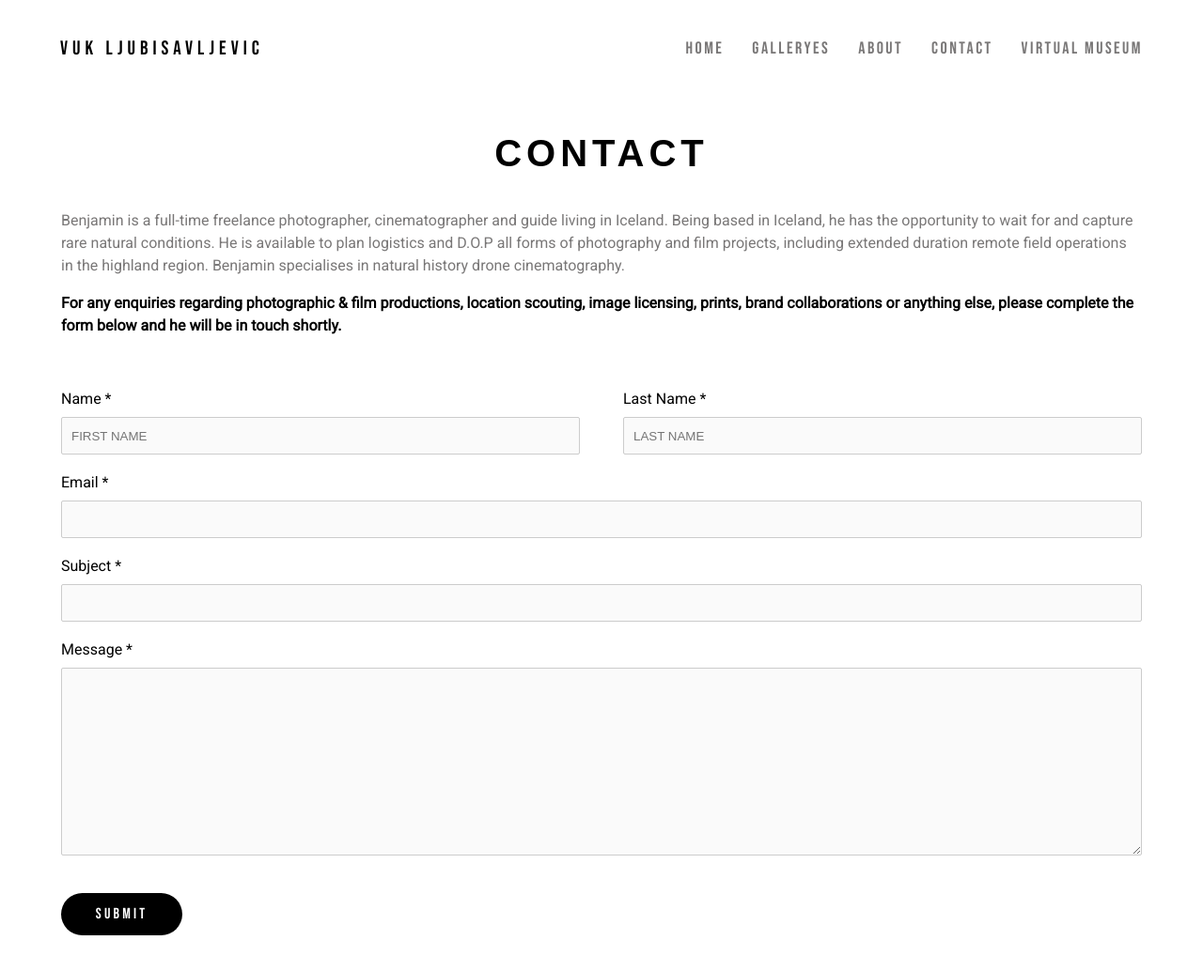
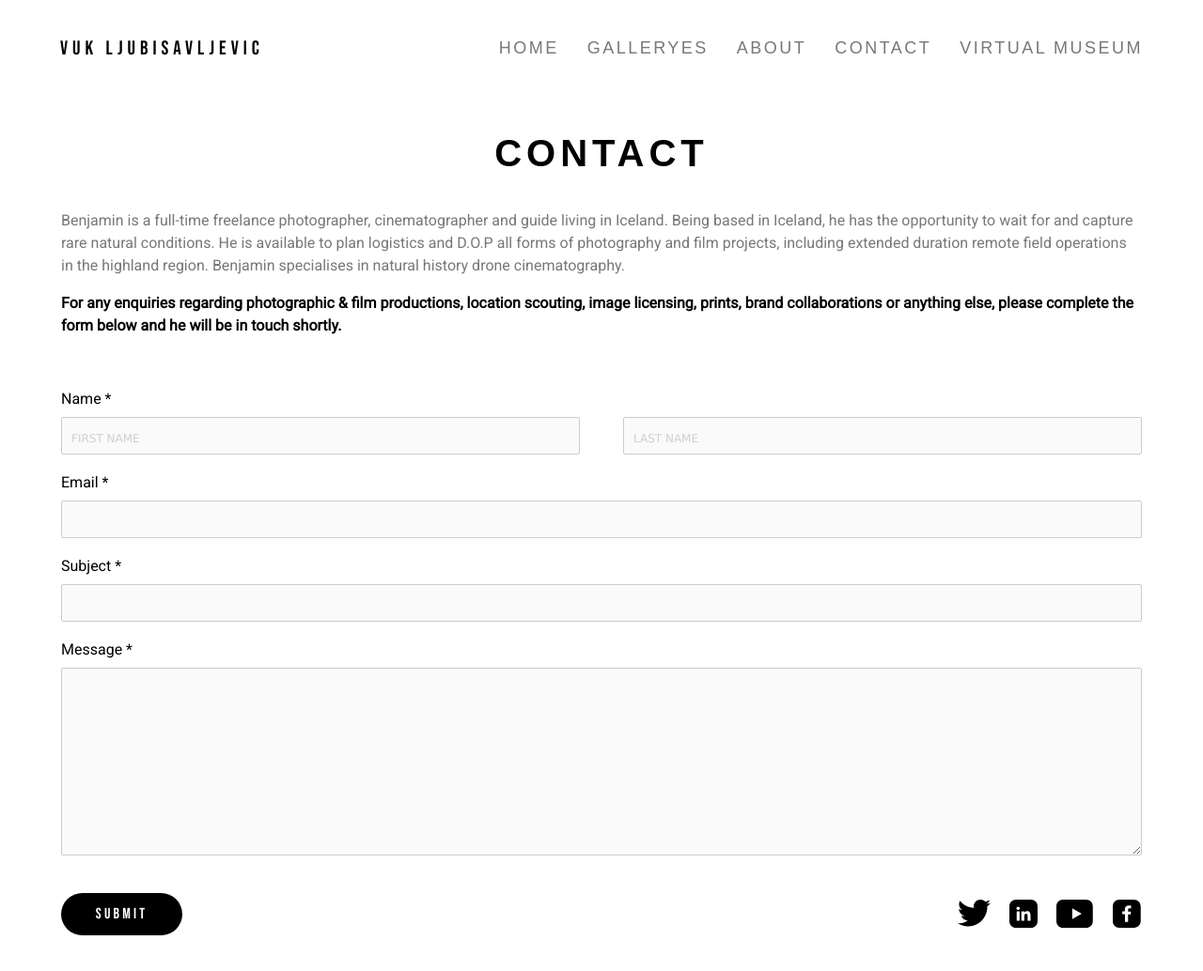
Before and after one commit to slobodanstring-tech/Vuk-Galerija, a plain HTML site: page contact.html in a window 1280 px wide. Shown: the whole page at 94% size. Drawn offline with Linux system fonts and the light colour scheme; a web font is replaced by a local one.

Commit message:
DOrada opet

```diff
--- a/contact.html
+++ b/contact.html
@@ -44,7 +44,6 @@
               <input id="Ime" type="text" placeholder="FIRST NAME">
             </div>
             <div class="input-box l-name">
-              <label for="Prezime">Last Name *</label>
               <input id="Prezime" type="text"placeholder="LAST NAME">
             </div>
             <div class="input-box">
@@ -60,6 +59,13 @@
               <textarea name="Textic" id="" cols="30" rows="10"></textarea>
             </div>
             <a class="btn" href="">Submit</a>
+            <div class="social-container">
+               <img src="./img/Vector-1.svg" alt="">
+               <img src="./img/Vector-2.svg" alt="">
+               <img src="./img/Vector-3.svg" alt="">
+               <img src="./img/Vector.svg" alt="">
+            </div>
+
           </form>
         </div>
       </div>
--- a/style.css
+++ b/style.css
@@ -34,7 +34,7 @@ ul{
   list-style: none;
 }
 h1,h2,h3{
-  line-height: 1; /*__3-Naslovi kad se sloze u dva reda budu mnogo odaljeni,pa se zato smanji lineheight*/
+  line-height: 1; /*___9-Naslovi kad se sloze u dva reda budu mnogo odaljeni,pa se zato smanji lineheight*/
 }
 .container{
   margin-inline: auto; /* margin-inline:auto;    dodaje margine samo na bocnim stranicama ___3*/
@@ -83,7 +83,7 @@ header ul a{
   color: var(--clr-text-light);
   letter-spacing: .248rem;
   font-weight: 400;
-  font-family: var(--ff-accent);
+  font-family: var(--ff-accent-2);
   padding: 0 1.5rem;
   transition: .5s;
   white-space: nowrap;/*___5-To postavis da se nebi dve reci prebacile jedna ispod druge kad smanjujes viewport*/
@@ -304,6 +304,20 @@ main h1{
   color: #000;
   font-weight: bold;
 }
+.contact .social-container{
+  display: flex;
+  align-items: center;
+  justify-content: center;
+}
+.contact .social-container > *{
+  height: 3rem;
+}
+.contact .social-container > * + *{
+  margin-left: 2rem;
+}
+.contact .social-container > * + *:hover{
+  opacity: 0.7;
+}
 form {
   display: flex;
   flex-wrap: wrap;
@@ -341,6 +355,14 @@ form textarea{
   max-width: 40rem;
   outline-color: black;
   border-radius: 2px;
+  caret-color: red;/*___9-biras boju linije u inputu */
+  margin-top: auto;
+  font-size: 2.2rem;
+}
+.input-box input::placeholder{/*___10-Ovako stilizujes placeholder*/
+  color: rgba(8, 8, 8, 0.171);
+  font-size: 1.2rem;
+  font-family: 'Lucida Sans', 'Lucida Sans Regular', 'Lucida Grande', 'Lucida Sans Unicode', Geneva, Verdana, sans-serif;
 }
 .input-box textarea{
   height: 20rem;
@@ -363,6 +385,7 @@ margin-bottom: 1rem;
   cursor: pointer;
   outline: none;
   transition: all .2s;
+  margin-right: auto;
 }
 .btn:hover{
   opacity: .7;
@@ -377,15 +400,15 @@ margin-bottom: 1rem;
   height: 50vh;
   margin-bottom: 5vh;
   position: relative;
-  background-color: #000;/* __8-Ovako se pravi overlay kad imas img, a ne background*/
-  animation: anima2 1s ease-out;
+  background-color: #000;/* ___8-Ovako se pravi overlay kad imas img, a ne background*/
 }
 .section-wrap img{
   width: 100%;
   height: 100%;
   object-fit: cover;
   position: relative;
-  opacity: .7;
+  animation: anima2 3s ease-out forwards;
+
 }
 .section-wrap h2{
   position: absolute;
@@ -394,15 +417,19 @@ margin-bottom: 1rem;
   transform: translateY(-50%);
   color: #fff;
   font-size: 3rem;
-  animation: anima .5s ease-out;
+  animation: anima .7s 1s ease-in-out forwards;
   z-index: 5;
   padding-left: 1rem;
+  opacity: 0;
+  font-family: "Roboto",sans-serif;
 }
 @keyframes anima{
   0%{
+    transform: translateX(-200%);
     opacity: 0;
   }
   100%{
+    transform: translateX(0%);
     opacity: 1;
   }
 }
@@ -411,7 +438,7 @@ margin-bottom: 1rem;
     opacity: 0;
   }
   100%{
-    opacity: 1;
+    opacity: .4;
   }
 }
 @media (max-width:988px){
@@ -420,7 +447,7 @@ margin-bottom: 1rem;
   } */
    .logo {
     text-align: center;
-    margin-bottom: 1em;/*___6-Kada se stavi na neki text em umesto rem onda je margina velicinie slova tog texta*/
+    margin-bottom: 1em;/*___10-Kada se stavi na neki text em umesto rem onda je margina velicinie slova tog texta*/
   }
   ul{
     justify-content: center;
```
Also changed, not shown: index.html (+3 -2 lines), img/Vector-1.svg (added), img/Vector-2.svg (added), img/Vector-3.svg (added), img/Vector.svg (added).
